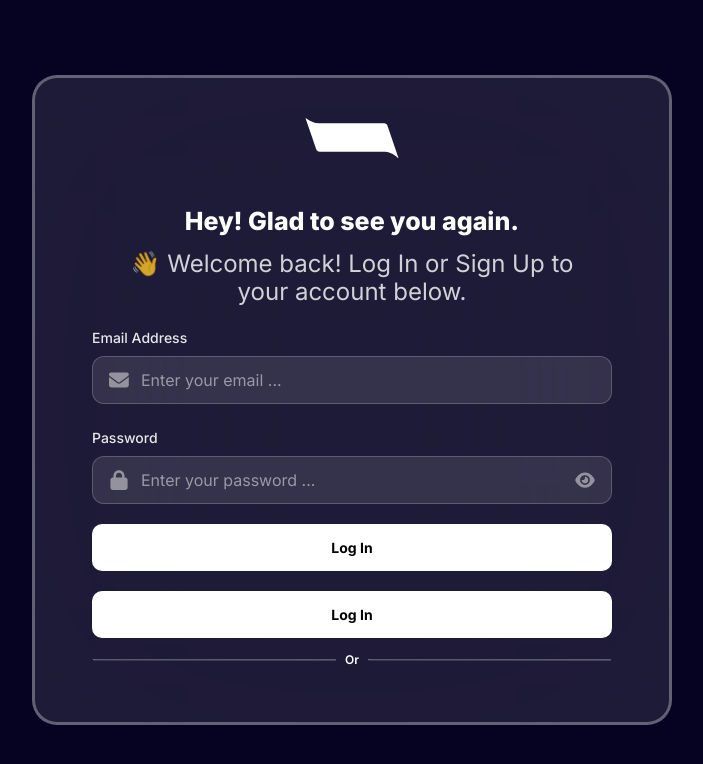
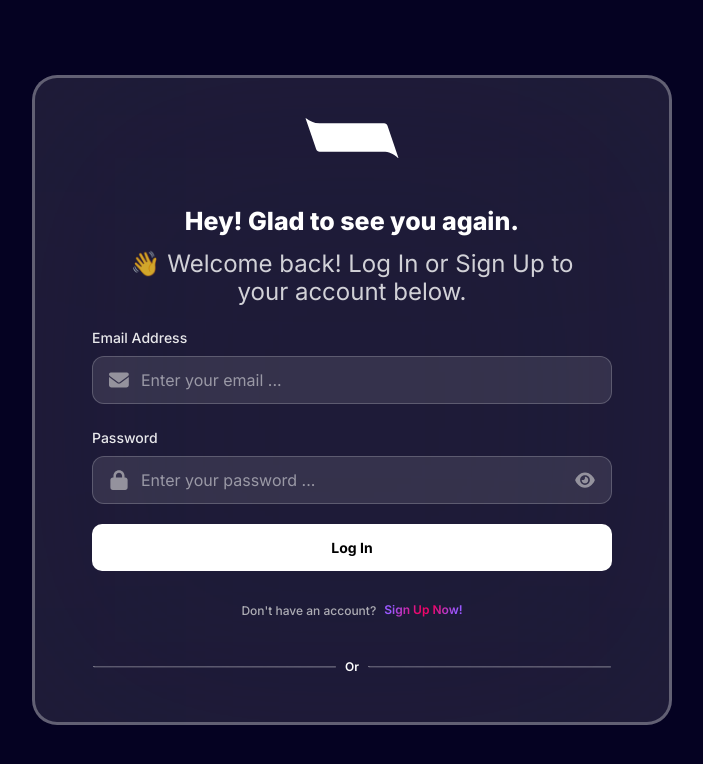
Before and after one commit to SwapnilDass/educodeva-renameFiles, a React (Vite) app: page / in a window 1280 px wide. Shown: the top 764 px of the page, without its empty margins (288-991 px from the left). Built offline with nearby package versions, Linux system fonts and the light colour scheme.

Commit message:
Update signUp.tsx

```diff
--- a/src/components/pages/landing/signUp.tsx
+++ b/src/components/pages/landing/signUp.tsx
@@ -1,12 +1,26 @@
 import React from "react";
-import "../../../styles/loginButton.css"; // updated path for your folder structure
+import "../../../styles/signUp.css"; // updated path for your folder structure
 
-const LoginButton: React.FC = () => {
+const Signup: React.FC = () => {
   return (
-    <button className="login-button">
-      Log In
-    </button>
+    <div className="signup-container">
+      {/* Left Text */}
+      <span className="signup-left-text">
+        Don't have an account?
+      </span>
+
+      {/* Right Text as Button */}
+      <button
+        className="signup-right-button"
+        onClick={() => {
+          console.log("Sign Up Now clicked!");
+          // Add your navigation or signup logic here
+        }}
+      >
+        Sign Up Now!
+      </button>
+    </div>
   );
 };
 
-export default LoginButton;
+export default Signup;
```
